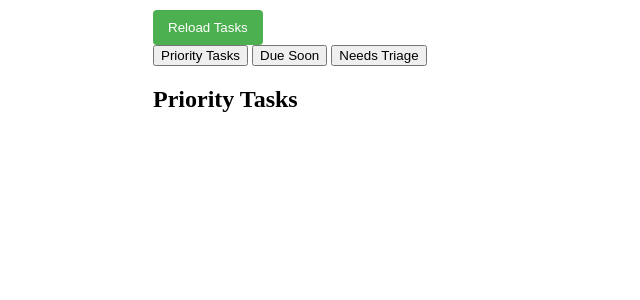
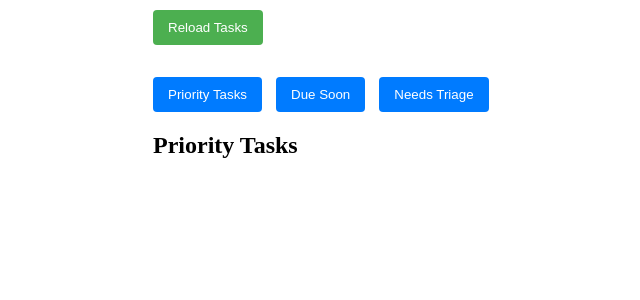
Before and after one commit to karagenit/todo, a Flask app: page / in a window 1280 px wide. Shown: the top 300 px of the page, without its empty margins (187-827 px from the left). Run offline with Flask 3, Linux system fonts and the light colour scheme.

Commit message:
Navbar Styles

```diff
--- a/static/css/index.css
+++ b/static/css/index.css
@@ -41,3 +41,22 @@ summary {
     margin-bottom: 10px;
     cursor: pointer;
 }
+
+nav {
+    margin-top: 2em;
+}
+
+nav button {
+    background-color: #007BFF;
+    color: white;
+    border: none;
+    border-radius: 4px;
+    padding: 10px 15px;
+    margin-right: 10px;
+    cursor: pointer;
+    transition: background-color 0.3s;
+}
+
+nav button:hover {
+    background-color: #0056b3;
+}
```
